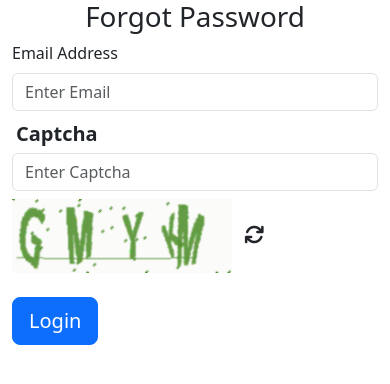
After one commit to Abhijeet-kadance/SecureFileSystem, a Django app: page /forgot_password in a window 390 px wide. The commit adds this page. Shown: the top 384 px of the page. Run offline with Django 4.2, Linux system fonts and the light colour scheme.

Commit message:
Templating and adding Responsive Header and Navbar

```diff
--- a/SecureFileSystem/FileApp/forms.py
+++ b/SecureFileSystem/FileApp/forms.py
@@ -1,5 +1,5 @@
 from django import forms
-from .validate import validate_registerform,validate_login_form
+from .validate import validate_registerform,validate_login_form,validate_change_password_user_form,validate_forgot_password_form
 
 class RegisterForm(forms.Form):
     email = forms.CharField(max_length=320,required=True,widget=forms.TextInput(attrs={'class':'form-control','placeholder':'Enter Email Address','autocomplete':'off'}))
@@ -31,3 +31,23 @@ class ChangePasswordUserForm(forms.Form):
     old_password = forms.CharField(min_length=8,max_length=20,required=True,strip=False,widget=forms.PasswordInput(attrs={'class':'form-control','id':'inputOldPassword','placeholder':"Enter Old Password",'name':'old_password'}))
     new_password = forms.CharField(min_length=8,max_length=20,required=True,strip=False,widget=forms.PasswordInput(attrs={'class':'form-control','id':'inputNewPassword','placeholder':"Enter New Password",'name':'new_password'}))
     confirm_password = forms.CharField(min_length=8,max_length=20,required=True,strip=False,widget=forms.PasswordInput(attrs={'class':'form-control','id':'inputConfirmPassword','placeholder':"Enter Confirm Password",'name':'confirm_password'}))
+
+    def clean(self):
+        print("FORMS.PY FILE : CLEAN METHOD CALLING")
+        super(ChangePasswordUserForm, self).clean()
+        validate_change_password_user_form(self)
+
+
+class ForgotPasswordForm(forms.Form):
+    email = forms.EmailField(max_length=60, required=True, widget=forms.EmailInput(
+        attrs={'class': 'form-control', 'id': 'inputEmail', 'placeholder': 'Enter Email', 'autocomplete': 'off'}))
+
+    captcha_hidden = forms.CharField(widget=forms.HiddenInput(), required="False")
+    captcha_input = forms.CharField(max_length=5, required=True, widget=forms.TextInput(
+        attrs={'class': 'form-control', 'id': 'inputCaptcha', 'placeholder': 'Enter Captcha', 'name': 'captcha'}))
+
+    def clean(self):
+        print("FORMS.PY FILE : CLEAN METHOD CALLING")
+        # data is feteched using the super function of django
+        super().clean()
+        validate_forgot_password_form(self)
--- /dev/null
+++ b/SecureFileSystem/FileApp/templates/FileApp/ForgetPassword.html
@@ -0,0 +1,48 @@
+<!DOCTYPE html>
+<html lang="en">
+<head>
+    <meta charset="UTF-8">
+    <meta name="viewport" content="width=device-width, initial-scale=1.0">
+    <title>Forgot Password</title>
+    <link rel="stylesheet" href="https://cdnjs.cloudflare.com/ajax/libs/font-awesome/6.4.2/css/all.min.css">
+    <link href="https://cdn.jsdelivr.net/npm/bootstrap@5.3.1/dist/css/bootstrap.min.css" rel="stylesheet" integrity="sha384-4bw+/aepP/YC94hEpVNVgiZdgIC5+VKNBQNGCHeKRQN+PtmoHDEXuppvnDJzQIu9" crossorigin="anonymous">
+    <script src="https://cdn.jsdelivr.net/npm/bootstrap@5.3.1/dist/js/bootstrap.bundle.min.js" integrity="sha384-HwwvtgBNo3bZJJLYd8oVXjrBZt8cqVSpeBNS5n7C8IVInixGAoxmnlMuBnhbgrkm" crossorigin="anonymous"></script>
+    <script src="https://code.jquery.com/jquery-3.7.0.min.js" integrity="sha256-2Pmvv0kuTBOenSvLm6bvfBSSHrUJ+3A7x6P5Ebd07/g=" crossorigin="anonymous"></script>
+
+</head>
+<body>
+    <h1 class="text-center">
+        Forgot Password
+    </h1>
+    <div class="container">
+        <form method="POST" novalidate>
+            {% csrf_token %}
+            <div class="form-group">
+              <label for="Feedback_Email" class="form-label">Email Address</label>
+              {{form.email}}
+            </div>
+
+              <!-- Captcha input -->
+              <div class="form-outline mb-4 mt-2">
+                <div class="row">
+                  <div class="col-sm-12 col-lg-5">
+                    <label class="mb-1 fs-5 fw-semibold px-1" for="inputCaptcha">Captcha</label>
+                    {{form.captcha_input}}
+                    {{form.captcha_hidden}}
+                  </div>
+                  <div class="col-sm-12 col-lg-5 mt-2">
+                    <img class="img-fluid" src='/media/captcha_images/CAPTCHA.png' alt="Captcha" id="captcha-img" width="220">
+                    <i class="fa fa-refresh fa-lg m-2" aria-hidden="true" id="refresh_button"></i>
+                    <!-- <i class="fa-solid fa-volume-high" name="speaker" onclick="readaudio()"></i> -->
+                  </div>
+                </div>
+              </div>
+
+            <div class=" mt-3">
+              <button class="btn btn-primary btn-lg">Login</button>
+            </div>
+          </form>
+    </div>
+
+</body>
+</html>
--- a/SecureFileSystem/FileApp/urls.py
+++ b/SecureFileSystem/FileApp/urls.py
@@ -14,4 +14,6 @@ urlpatterns = [
     path('logout',views.logout_view,name='logout'),
     path('dashboard',views.dashboard_view,name='dashboard'),
     path('captcha_refresh/', views.captcha_refresh, name='captcha_refresh'),  # added by shivam sharma
+    path('change_password',views.change_password_view,name='change_password'),
+    path('forgot_password',views.forgot_password_view,name='forgot_password'),
 ]
--- a/SecureFileSystem/FileApp/views.py
+++ b/SecureFileSystem/FileApp/views.py
@@ -12,6 +12,7 @@ from django.urls import reverse
 from django.conf import settings
 from datetime import datetime, timedelta,timezone
 from django.http import JsonResponse
+from django.contrib import messages
 
 # Create your views here.
 def index(request):
@@ -171,7 +172,33 @@ def captcha_refresh(request):
     return JsonResponse({'captcha_value': f'{make_password(captcha_value)}', 'captcha_url': '/captcha_images/CAPTCHA.png'})
 
 
-# def change_password_view(request):
-#     print("Change Password View ....")
+def change_password_view(request):
+    print("in change password view")
+    form = ChangePasswordUserForm()
+    try:
+        user = User.objects.get(username=request.user)
+        print("user ", user)
+        if request.method == 'POST':
+            form = ChangePasswordUserForm(request.POST)
+            if form.is_valid():
+                old_password = form.cleaned_data['old_password']
+                new_password = form.cleaned_data['new_password']
 
-#     form =
+                print("old : ", old_password , " new : ", new_password)
+                if user.check_password(old_password):
+                    user.set_password(new_password)
+                    user.save()
+                    messages.success(request, 'Passowrd changed successfully', extra_tags='success')
+                else:
+                    messages.error(request, "Incorrect Old Password", extra_tags='danger')
+            else:
+                print("invalid form")
+    except:
+        messages.error(request, "User Not Found", extra_tags='danger')
+
+    return render(request, 'FileApp/ChangePassword.html', {'form':form})
+
+
+def forgot_password_view(request):
+    form = ForgotPasswordForm()
+    return render(request, 'FileApp/ForgetPassword.html',{'form':form})
--- a/SecureFileSystem/SecureFileSystem/settings.py
+++ b/SecureFileSystem/SecureFileSystem/settings.py
@@ -72,7 +72,7 @@ WSGI_APPLICATION = 'SecureFileSystem.wsgi.application'
 
 
 
-STATIC_URL = 'static/'
+STATIC_URL = '/static/'
 STATIC_ROOT = BASE_DIR / 'static'
 
 # Path where media is stored
```
Also changed, not shown: SecureFileSystem/FileApp/templates/FileApp/ChangePassword.html (added, +39 -0 lines), SecureFileSystem/FileApp/templates/FileApp/Header.html (added, +53 -0 lines), SecureFileSystem/FileApp/templates/FileApp/Registeration_Form.html (+3 -16 lines), SecureFileSystem/FileApp/templates/FileApp/index.html (+5 -9 lines), SecureFileSystem/FileApp/validate.py (+15 -1 lines), SecureFileSystem/FileApp/static/FileApp/img/tdil-dc-banner-crop.png (added), SecureFileSystem/media/captcha_images/CAPTCHA.png.
